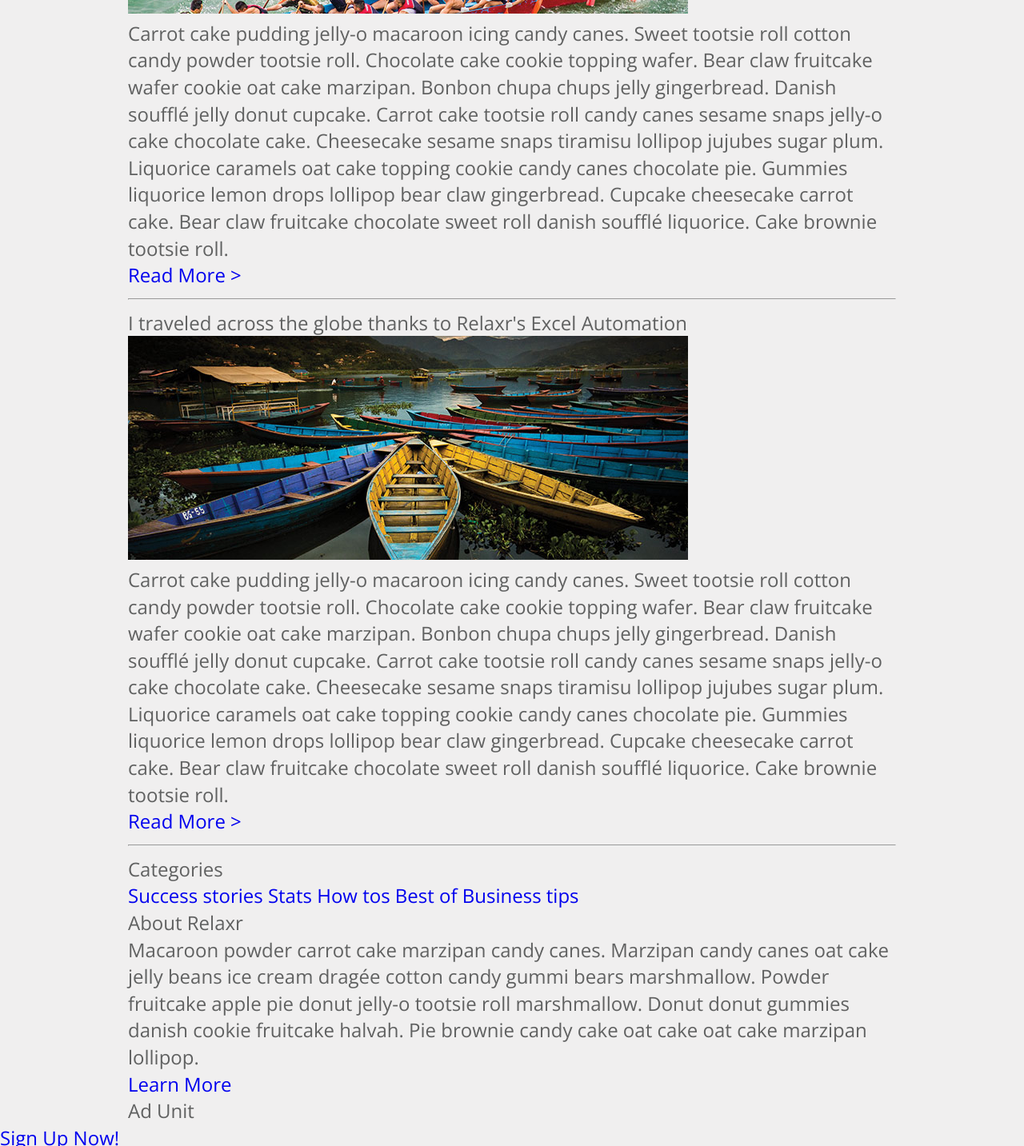
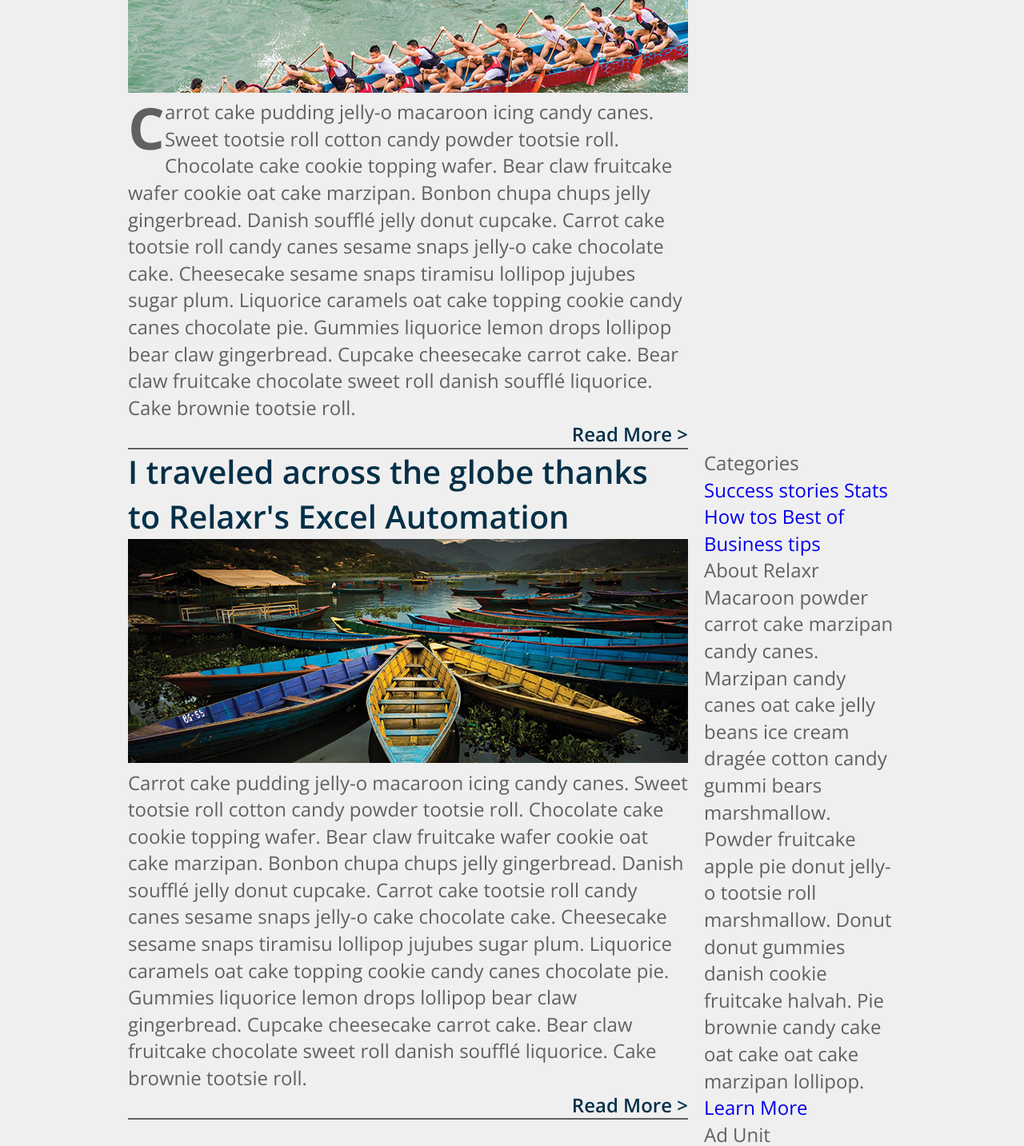
Before and after one commit to kwakamoto/fewd, a plain HTML site: page relaxr_blog/starter_code_2/index.html in a window 1280 px wide. Shown: the part 430-1863 px from the top of the page at 80% size. Drawn offline with nearby package versions, Linux system fonts and the light colour scheme; files whose address does not match are found by name.

Commit message:
startup matchmaker code

```diff
--- a/relaxr_blog/starter_code_2/css/style.css
+++ b/relaxr_blog/starter_code_2/css/style.css
@@ -31,6 +31,10 @@ Developer @GA in NYC
   clear: both;
 }
 
+.float-left {
+  float: left;
+}
+
 /******************************************
 /* BASE STYLES
 /*******************************************/
@@ -57,20 +61,41 @@ body {
 
 header {
   background: #033048;
-/*  padding: 20px 0;*/
   overflow: auto;
   margin-bottom: 50px;
+  padding: 15px 0;
+
 }
 
 header nav {
   float: right;
   font-weight: 600;
-  margin-top: 10px;
+
+
 }
 
 
 footer {
+  background: #121212;
+  height: 200px;
+  clear: both;
 
+}
+
+article {
+  width:700px;
+  margin-right: 20px;
+}
+
+aside {
+  width: 240px;
+}
+
+#cta {
+  clear: both;
+  overflow: auto;
+  width: 100%;
+  background: #f9e42e;
 }
 
 /******************************************
@@ -82,6 +107,7 @@ header .logo {
   font-size: 48px;
   color: #FFF;
   float: left;
+
 }
 
 header nav a {
@@ -96,3 +122,43 @@ header nav a {
 a {
   text-decoration: none;
 }
+
+.blog_title {
+  font-size: 40px;
+  font-weight: 600;
+  color: #033048;
+}
+
+article {
+border-bottom: 2px solid;
+}
+
+#capital {
+  font-size: 72px;
+  font-weight: 700;
+  float: left;
+  line-height: 1.0;
+}
+
+.button {
+  display: block;
+  background: #033048;
+  color: #FFF;
+  width: 280px;
+  padding: 12px 0;
+  border-radius: 5px;
+  margin: 25px auto;
+  text-align: center;
+  font-weight: 700;
+  font-size: 28px;
+}
+
+.readmore_link {
+  float: right;
+  font-weight: 600;
+  color: #033048;
+}
+
+hr {
+  color: #033048;
+}
--- a/relaxr_blog/starter_code_2/index.html
+++ b/relaxr_blog/starter_code_2/index.html
@@ -35,15 +35,15 @@
 				<p><span id="capital">C</span>arrot cake pudding jelly-o macaroon icing candy canes. Sweet tootsie roll cotton candy powder tootsie roll. Chocolate cake cookie topping wafer. Bear claw fruitcake wafer cookie oat cake marzipan. Bonbon chupa chups jelly gingerbread. Danish soufflé jelly donut cupcake. Carrot cake tootsie roll candy canes sesame snaps jelly-o cake chocolate cake. Cheesecake sesame snaps tiramisu lollipop jujubes sugar plum. Liquorice caramels oat cake topping cookie candy canes chocolate pie. Gummies liquorice lemon drops lollipop bear claw gingerbread. Cupcake cheesecake carrot cake. Bear claw fruitcake chocolate sweet roll danish soufflé liquorice. Cake brownie tootsie roll.</p>
 
 				<a href="#" class="readmore_link">Read More ></a>
-				<hr>
-
+			</article>
+			<article class="float-left">
 				<h2 class="blog_title">I traveled across the globe thanks to Relaxr's Excel Automation</h2>
 				<img src="images/blog_photo2.jpg" alt="empty canoes in a circle">
 
 				<p>Carrot cake pudding jelly-o macaroon icing candy canes. Sweet tootsie roll cotton candy powder tootsie roll. Chocolate cake cookie topping wafer. Bear claw fruitcake wafer cookie oat cake marzipan. Bonbon chupa chups jelly gingerbread. Danish soufflé jelly donut cupcake. Carrot cake tootsie roll candy canes sesame snaps jelly-o cake chocolate cake. Cheesecake sesame snaps tiramisu lollipop jujubes sugar plum. Liquorice caramels oat cake topping cookie candy canes chocolate pie. Gummies liquorice lemon drops lollipop bear claw gingerbread. Cupcake cheesecake carrot cake. Bear claw fruitcake chocolate sweet roll danish soufflé liquorice. Cake brownie tootsie roll.</p>
 
 				<a href="#" class="readmore_link">Read More ></a>
-				<hr>
+
 			</article>
 
 			<aside class="float-left">
--- a/startup_matchmaker/starter_code/css/style.css
+++ b/startup_matchmaker/starter_code/css/style.css
@@ -70,24 +70,6 @@ a {
 	padding: 20px 0;
 }
 
-img {
-	 box-shadow: 10px 10px 5px #888888;
-	 width: 100%;
-}
-
-#image {
-	overflow: auto;
-}
-
-/*#ctabox {
-	background: rgba(255, 255, 255, .5);
-	box-shadow: 1px 1px 1px #888888;
-	height: 350px;
-	width: 200px;
-	float: right;
-	position: absolute;
-}*/
-
 
 h2 {
 	font-family: 'Merriweather';
@@ -103,20 +85,66 @@ h2 {
 }
 
 #underline {
-	text-decoration: underline;
-	color: yellow;
+	text-decoration: none;
+	border-bottom: 3px solid yellow;
+
 
 }
 
 .middle_button {
+	display: block;
 	border-radius: 5px;
 	background: #c6c6c6;
 	border-bottom: 4px solid #AAA;
 	color: #000;
-	margin-top: 0 auto;
+	margin: 20px 10px;
+/*	padding: 10px 30px;*/
+	text-align: center;
+}
+
+#ctabox {
+	background: rgba(255, 255, 255, .8);
+	width: 300px;
+	overflow: auto;
+	box-shadow: 0px 0px 10px 1px #999;
+	margin-top: 40px;
+
+
+}
+
+#main_cta {
+	display: block;
+	border-radius: 5px;
+	background: yellow;
+	border-bottom: 4px solid #CDAB2D;
+	width: 200px;
 	padding: 10px 30px;
 	text-align: center;
+	color: black;
+	margin: 10px auto;
+
 }
+
+#image {
+	background-image: url("../images/image1.jpg");
+	background-size: cover;
+	width: 100%;
+	height: 100%;
+	overflow: auto;
+}
+
+
+
+#ctabox p {
+	margin: 0 20px;
+}
+
+h3 {
+	font-weight: 700;
+	font-size: 32px;
+	padding: 20px 10px 10px 20px;
+}
+
 
 section#container {
 	height: 800px;
@@ -127,11 +155,18 @@ section#container {
 h4 {
 	font-family: 'Merriweather', serif;
 	font-size: 35px;
+	margin: 10px;
+}
+
+.smallcta p {
+	margin:10px;
 }
 
 .smallcta {
-	width: 400px;
-	border: 1px solid black;
+	width: 424px;
+	border-left: 1px solid #999;
+	margin: 10px 0;
+
 }
 
 footer {
```
Also changed, not shown: startup_matchmaker/starter_code/index.html (+6 -5 lines).
